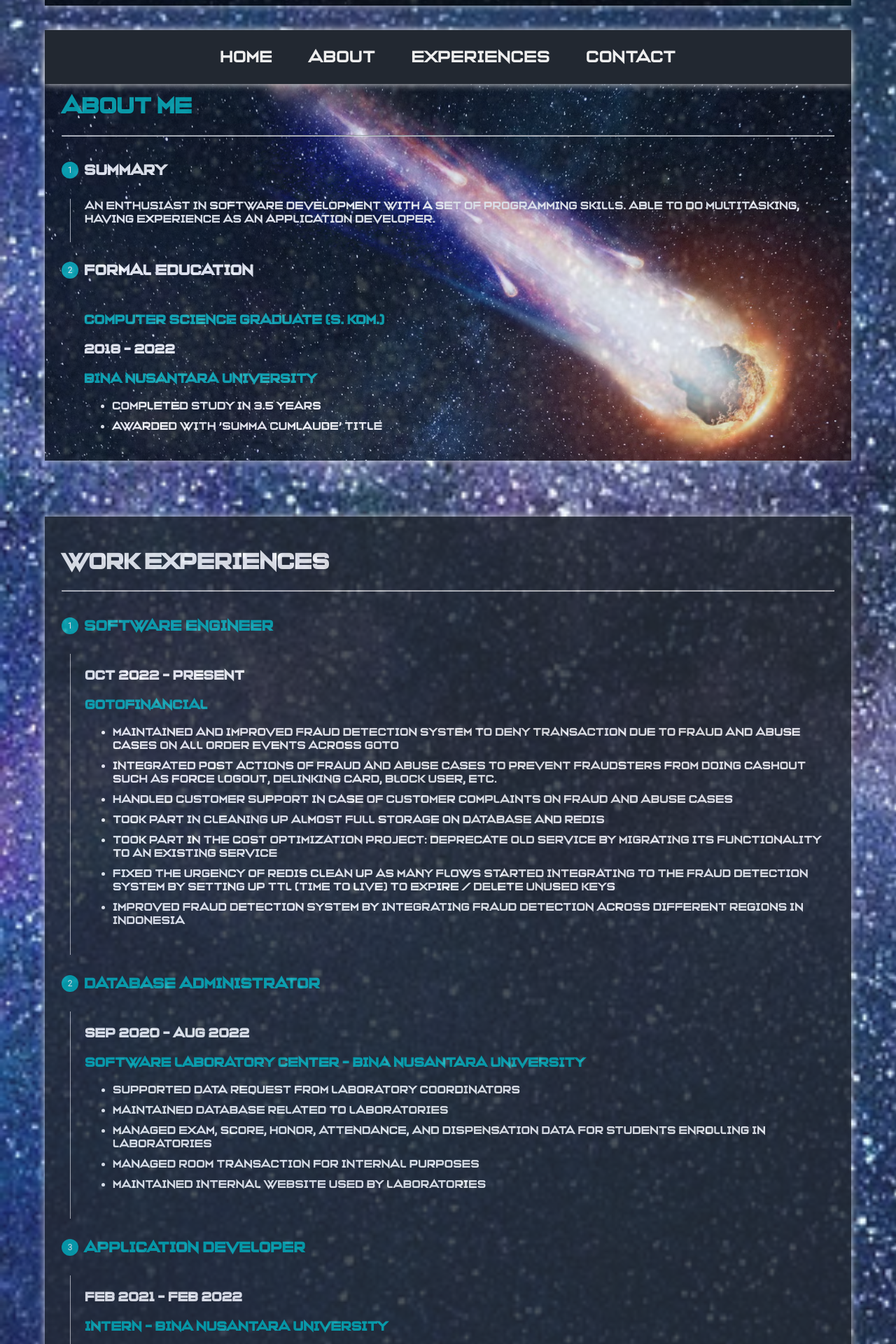
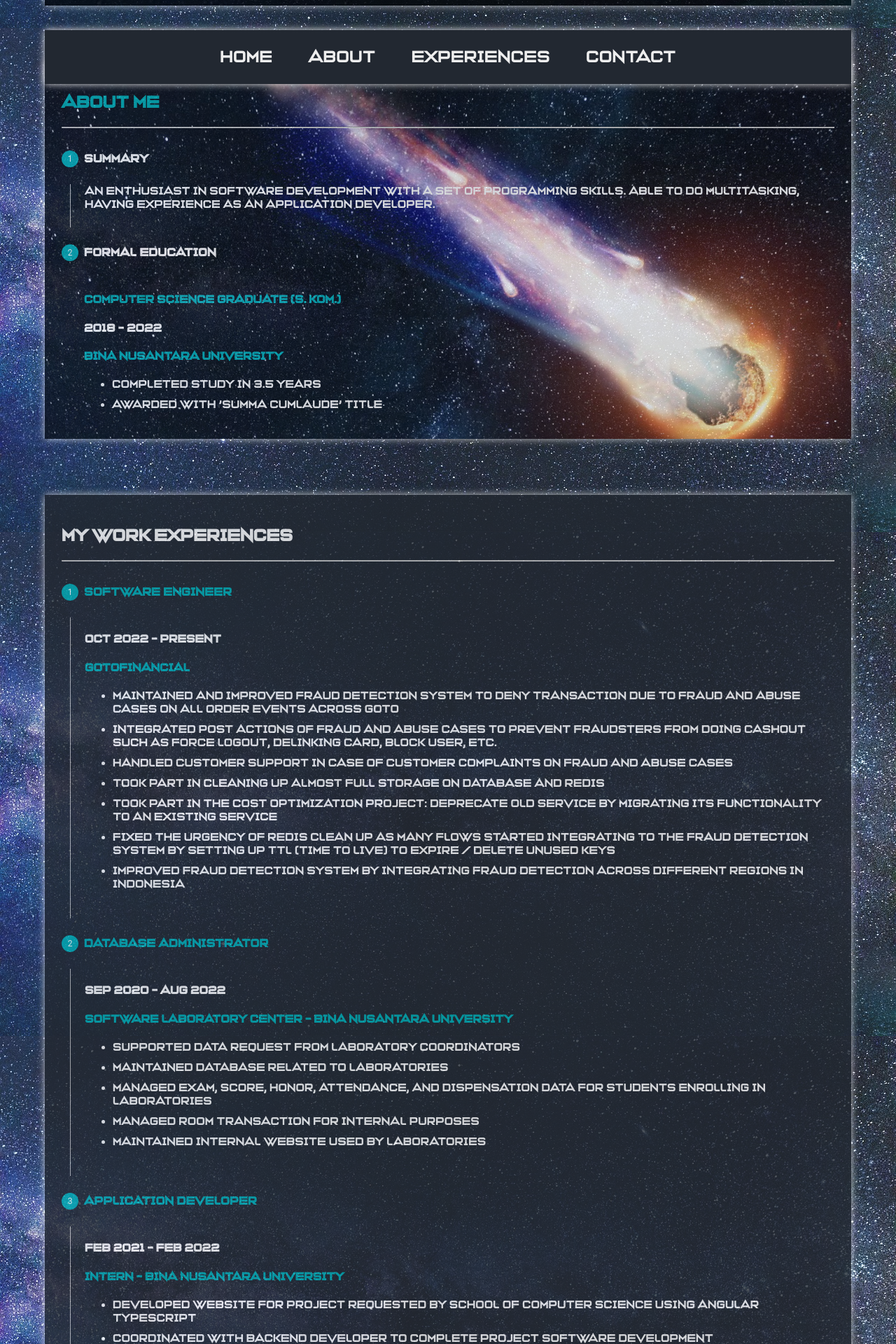
Before and after one commit to marioedgarzz/marioedgarzz, a React (Create React App) app: page / in a window 1280 px wide. Shown: the part 680-2600 px from the top of the page at 70% size. Built offline with nearby package versions, Linux system fonts and the light colour scheme.

Commit message:
feat: add contact page, navigation, animation, and responsive appbar

```diff
--- a/src/App.scss
+++ b/src/App.scss
@@ -15,7 +15,7 @@
 
 .main-class::before {
   background-image: url('space-background.jpeg');
-  background-size: cover;
+  background-size: contain;
   background-repeat: repeat-y;
   content: '';
   position: absolute;
--- a/src/components/Footer/Footer.jsx
+++ b/src/components/Footer/Footer.jsx
@@ -43,7 +43,7 @@ export default function Footer() {
   return (
     <div className='footer-div'>
       <div className='footer' style={{ width: parentWidth }}>
-        <Grid sx={{ display: { xs: 'none', md: 'block' } }}>
+        <Grid className='white-shadow' sx={{ display: { xs: 'none', md: 'block' } }}>
           <MenuBar media='md'/>
         </Grid>
 
@@ -51,7 +51,7 @@ export default function Footer() {
           <IconButton
             className='menu-icon'
             size="large"
-            aria-controls="menu-appbar-2"
+            aria-controls="menu-appbar"
             aria-haspopup="true"
             onClick={handleOpenNavMenu}
           >
@@ -59,7 +59,7 @@ export default function Footer() {
           </IconButton>
 
           <Menu
-            id="menu-appbar-2"
+            id="menu-appbar"
             anchorEl={anchorElNav}
             anchorOrigin={{
               vertical: 'top',
--- a/src/components/Footer/Footer.scss
+++ b/src/components/Footer/Footer.scss
@@ -3,7 +3,6 @@
 .footer {
   position: fixed;
   bottom: 0;
-  box-shadow: 0 0 10px $white;
 }
 
 .navigation {
@@ -27,8 +26,8 @@
 }
 
 .menu-icon {
-  color: $white !important;
-  background-color: $black !important;
+  color: $teal !important;
+  background-color: $grey !important;
   margin: 10px !important;
 }
 
@@ -39,3 +38,16 @@
     border-bottom: 1px solid $white;
   }
 }
+
+.white-shadow {
+  box-shadow: 0 0 10px $white;
+}
+
+#menu-appbar {
+  div {
+    ul {
+      padding-top: 0;
+      padding-bottom: 0;
+    }
+  }
+}
--- a/src/components/MainPage/AboutPage/AboutPage.jsx
+++ b/src/components/MainPage/AboutPage/AboutPage.jsx
@@ -1,31 +1,45 @@
 import './AboutPage.scss';
 import '../../../styles/colors.scss';
-import { Step, StepContent, StepLabel, Stepper } from "@mui/material";
+import { Slide, Step, StepContent, StepLabel, Stepper } from "@mui/material";
+import { useEffect, useState } from "react";
+import showOnScroll from "../../../utils/scrollListener";
 
 export default function AboutPage() {
+
+  const [isVisible, setIsVisible] = useState(false);
+
+  const sectionId = 'about';
+
+  useEffect(() => {
+    showOnScroll(sectionId, setIsVisible)
+  }, []);
+
   return (
+    <div id={sectionId} className='min-height-500'>
+      <Slide direction='up' timeout={1000} in={isVisible} mountOnEnter unmountOnExit>
         <div className='about-page'>
-      <h1 className='teal-text'>About Me</h1>
+          <h2 className='teal-text'>About Me</h2>
           <hr/>
           <Stepper orientation='vertical'>
             <Step active={true}>
               <StepLabel>
-            <h2 className='white-text'> Summary </h2>
+                <h3 className='white-text'> Summary </h3>
               </StepLabel>
               <StepContent>
                 <div className='white-text'>
-              An enthusiast in software development with a set of programming skills. Able to do multitasking, having experience as an application developer.
+                  An enthusiast in software development with a set of programming skills. Able to do multitasking,
+                  having experience as an application developer.
                 </div>
               </StepContent>
             </Step>
             <Step active={true}>
               <StepLabel>
-            <h2 className='white-text'> Formal Education </h2>
+                <h3 className='white-text'> Formal Education </h3>
               </StepLabel>
               <StepContent>
-            <h3 className='teal-text'>Computer Science Graduate (S. Kom.)</h3>
-            <h3 className='white-text'> 2018 - 2022 </h3>
-            <h3 className='teal-text'> Bina Nusantara University </h3>
+                <h4 className='teal-text'>Computer Science Graduate (S. Kom.)</h4>
+                <h4 className='white-text'> 2018 - 2022 </h4>
+                <h4 className='teal-text'> Bina Nusantara University </h4>
                 <div className='white-text'>
                   <ul>
                     <li>{"Completed study in 3.5 years"}</li>
@@ -36,5 +50,7 @@ export default function AboutPage() {
             </Step>
           </Stepper>
         </div>
+      </Slide>
+    </div>
   );
 }
--- /dev/null
+++ b/src/components/MainPage/ContactPage/ContactPage.jsx
@@ -0,0 +1,47 @@
+import './ContactPage.scss';
+import '../../../styles/colors.scss';
+import { GitHub, LinkedIn } from '@mui/icons-material';
+import { useEffect, useState } from "react";
+import showOnScroll from "../../../utils/scrollListener";
+import { Slide } from "@mui/material";
+
+export default function ContactPage() {
+
+  const [isVisible, setIsVisible] = useState(false);
+
+  const sectionId = 'contact';
+
+  useEffect(() => {
+    showOnScroll(sectionId, setIsVisible)
+  }, []);
+
+  return (
+    <div id={sectionId} className='min-height-300'>
+      <Slide direction='up' timeout={1000} in={isVisible} mountOnEnter unmountOnExit>
+        <div  className='contact-page'>
+          <h2 className='teal-text'>Contact Me</h2>
+          <hr/>
+          <div className='contact-class white-text'>
+            <div className='center-vertical'>
+              <div className='icon-div'>
+                <GitHub fontSize='large'/>
+              </div>
+              <div>
+                <a href="https://github.com/marioedgarzz">https://github.com/marioedgarzz</a>
+              </div>
+            </div>
+            <div className='center-vertical padding-top'>
+              <div className='icon-div'>
+                <LinkedIn fontSize='large'/>
+              </div>
+              <div>
+                <a
+                  href="https://www.linkedin.com/in/mario-edgar-pranata-6b41121ab/">https://www.linkedin.com/in/mario-edgar-pranata-6b41121ab/</a>
+              </div>
+            </div>
+          </div>
+        </div>
+      </Slide>
+    </div>
+  );
+}
--- /dev/null
+++ b/src/components/MainPage/ContactPage/ContactPage.scss
@@ -0,0 +1,36 @@
+@import '../../../styles/colors';
+
+.contact-page {
+  box-shadow: 0 0 10px $white;
+  padding: 24px;
+  background-image: url("../../../resources/images/saturn.jpeg");
+  background-size: cover;
+  background-repeat: no-repeat;
+  opacity: 80%;
+}
+
+.Mui-active {
+  color: $teal !important;
+}
+
+.contact-class {
+  padding: 20px;
+}
+
+.center-vertical {
+  display: flex;
+  align-items: center;
+}
+
+.icon-div {
+  padding-right: 20px;
+}
+
+.padding-top {
+  padding-top: 10px;
+}
+
+a {
+  color: $white;
+  text-decoration: none;
+}
--- a/src/components/MainPage/ExperiencePage/ExperiencePage.jsx
+++ b/src/components/MainPage/ExperiencePage/ExperiencePage.jsx
@@ -1,20 +1,33 @@
 import './ExperiencePage.scss';
 import '../../../styles/colors.scss';
-import { Step, StepContent, StepLabel, Stepper } from "@mui/material";
+import { Slide, Step, StepContent, StepLabel, Stepper } from "@mui/material";
+import { useEffect, useState } from "react";
+import showOnScroll from "../../../utils/scrollListener";
 
 export default function ExperiencePage() {
+
+  const [isVisible, setIsVisible] = useState(false);
+
+  const sectionId = 'experience';
+
+  useEffect(() => {
+    showOnScroll(sectionId, setIsVisible)
+  }, []);
+
   return (
+    <div id={sectionId} className='min-height-500'>
+      <Slide direction='up' timeout={1000} in={isVisible} mountOnEnter unmountOnExit>
         <div className='experience-page'>
-      <h1 className='white-text'>Work Experiences</h1>
+          <h2 className='white-text'>My Work Experiences</h2>
           <hr/>
           <Stepper orientation='vertical'>
             <Step active={true}>
               <StepLabel>
-            <h2 className='teal-text'> Software Engineer </h2>
+                <h3 className='teal-text'> Software Engineer </h3>
               </StepLabel>
               <StepContent>
-            <h3 className='white-text'>Oct 2022 - present</h3>
-            <h3 className='teal-text'> GoToFinancial </h3>
+                <h4 className='white-text'>Oct 2022 - present</h4>
+                <h4 className='teal-text'> GoToFinancial </h4>
                 <div className='white-text'>
                   <ul>
                     <li>{"Maintained and improved fraud detection system to deny transaction due to fraud and abuse cases on all Order events across GoTo"}</li>
@@ -30,11 +43,11 @@ export default function ExperiencePage() {
             </Step>
             <Step active={true}>
               <StepLabel>
-            <h2 className='teal-text'> Database Administrator </h2>
+                <h3 className='teal-text'> Database Administrator </h3>
               </StepLabel>
               <StepContent>
-            <h3 className='white-text'>Sep 2020 - Aug 2022</h3>
-            <h3 className='teal-text'> Software Laboratory Center - Bina Nusantara University </h3>
+                <h4 className='white-text'>Sep 2020 - Aug 2022</h4>
+                <h4 className='teal-text'> Software Laboratory Center - Bina Nusantara University </h4>
                 <div className='white-text'>
                   <ul>
                     <li>{"Supported data request from laboratory coordinators"}</li>
@@ -48,11 +61,11 @@ export default function ExperiencePage() {
             </Step>
             <Step active={true}>
               <StepLabel>
-            <h2 className='teal-text'> Application Developer </h2>
+                <h3 className='teal-text'> Application Developer </h3>
               </StepLabel>
               <StepContent>
-            <h3 className='white-text'>Feb 2021 - Feb 2022</h3>
-            <h3 className='teal-text'> Intern - Bina Nusantara University </h3>
+                <h4 className='white-text'>Feb 2021 - Feb 2022</h4>
+                <h4 className='teal-text'> Intern - Bina Nusantara University </h4>
                 <div className='white-text'>
                   <ul>
                     <li>{"Developed website for project requested by School of Computer Science using Angular Typescript"}</li>
@@ -64,11 +77,11 @@ export default function ExperiencePage() {
             </Step>
             <Step active={true}>
               <StepLabel>
-            <h2 className='teal-text'> Teaching Assistant </h2>
+                <h3 className='teal-text'> Teaching Assistant </h3>
               </StepLabel>
               <StepContent>
-            <h3 className='white-text'>Sep 2019 - Sep 2020</h3>
-            <h3 className='teal-text'> Software Laboratory Center - Bina Nusantara University </h3>
+                <h4 className='white-text'>Sep 2019 - Sep 2020</h4>
+                <h4 className='teal-text'> Software Laboratory Center - Bina Nusantara University </h4>
                 <div className='white-text'>
                   <ul>
                     <li>{"Taught practicum classes in Software laboratories of Software Laboratory Center Division"}</li>
@@ -82,5 +95,7 @@ export default function ExperiencePage() {
             </Step>
           </Stepper>
         </div>
+      </Slide>
+    </div>
   );
 }
--- a/src/components/MainPage/HomePage/HomePage.jsx
+++ b/src/components/MainPage/HomePage/HomePage.jsx
@@ -1,8 +1,13 @@
 import './HomePage.scss';
 import '../../../styles/colors.scss';
+import { Slide } from "@mui/material";
 
 export default function HomePage() {
+  const sectionId = 'home'
+
   return (
+    <div id={sectionId}>
+      <Slide direction='up' in={true} timeout={1000} mountOnEnter unmountOnExit>
         <div className='home-page white-text grey-background'>
           <div className='space-between-column'>
             <div>
@@ -16,5 +21,7 @@ export default function HomePage() {
             </div>
           </div>
         </div>
+      </Slide>
+    </div>
   );
 }
--- a/src/components/MainPage/MainPage.jsx
+++ b/src/components/MainPage/MainPage.jsx
@@ -3,6 +3,7 @@ import { Grid } from "@mui/material";
 import HomePage from "./HomePage/HomePage";
 import AboutPage from "./AboutPage/AboutPage";
 import ExperiencePage from "./ExperiencePage/ExperiencePage";
+import ContactPage from "./ContactPage/ContactPage";
 
 export default function MainPage() {
   return (
@@ -12,6 +13,8 @@ export default function MainPage() {
       <AboutPage/>
       <div className='divider'></div>
       <ExperiencePage/>
+      <div className='divider'></div>
+      <ContactPage/>
     </Grid>
   );
 }
--- a/src/components/MainPage/MainPage.scss
+++ b/src/components/MainPage/MainPage.scss
@@ -5,3 +5,11 @@
 li:not(:last-child) {
   margin-bottom: 10px;
 }
+
+.min-height-500 {
+  min-height: 500px;
+}
+
+.min-height-300 {
+  min-height: 300px;
+}
--- /dev/null
+++ b/src/utils/scrollListener.js
@@ -0,0 +1,12 @@
+const showOnScroll = (sectionId, setIsVisible) => {
+  const handleScroll = () => {
+    const section = document.getElementById(sectionId);
+    if (section) {
+      const { top } = section.getBoundingClientRect();
+      setIsVisible(top - window.innerHeight <= -200);
+    }
+  };
+  window.addEventListener('scroll', handleScroll);
+}
+
+export default showOnScroll
```
Also changed, not shown: src/components/Footer/MenuBar.jsx (+18 -6 lines), src/resources/images/saturn.jpeg (added). Lines whose indentation alone changed are shown as unchanged.
